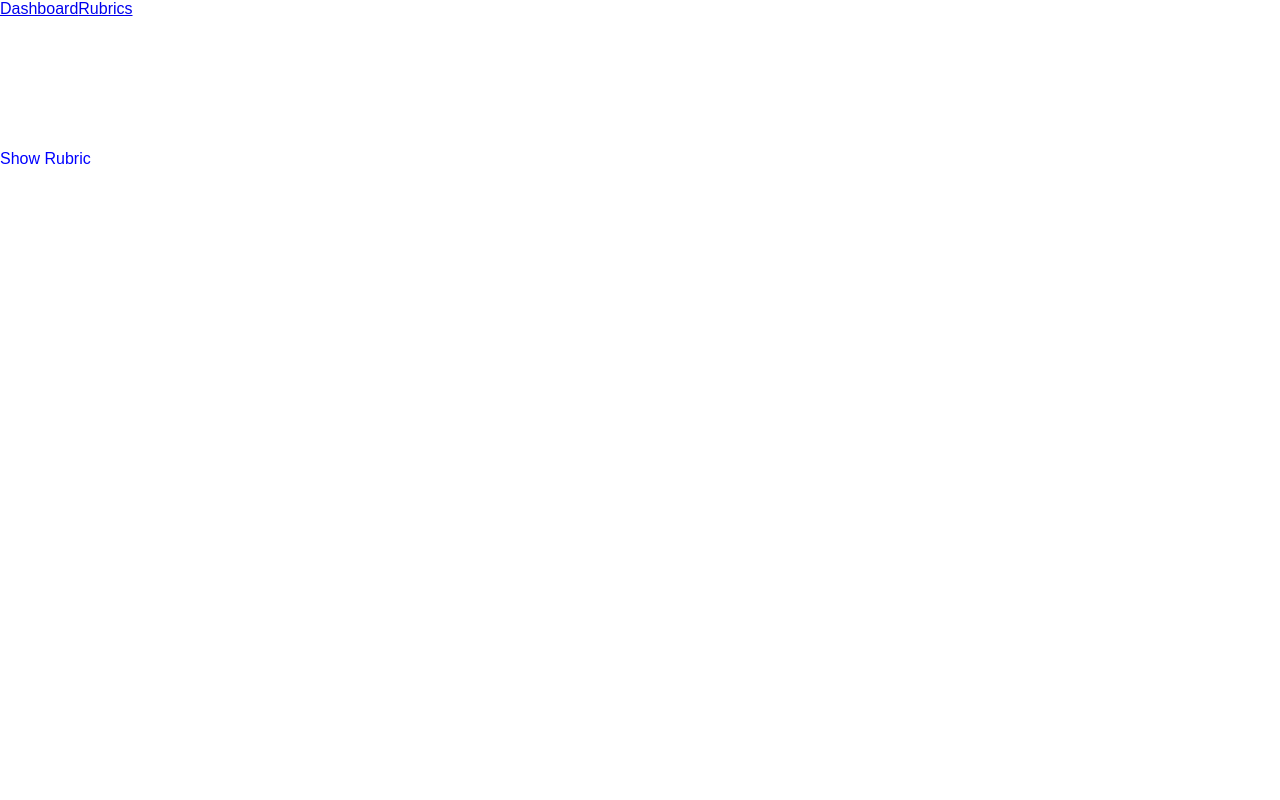
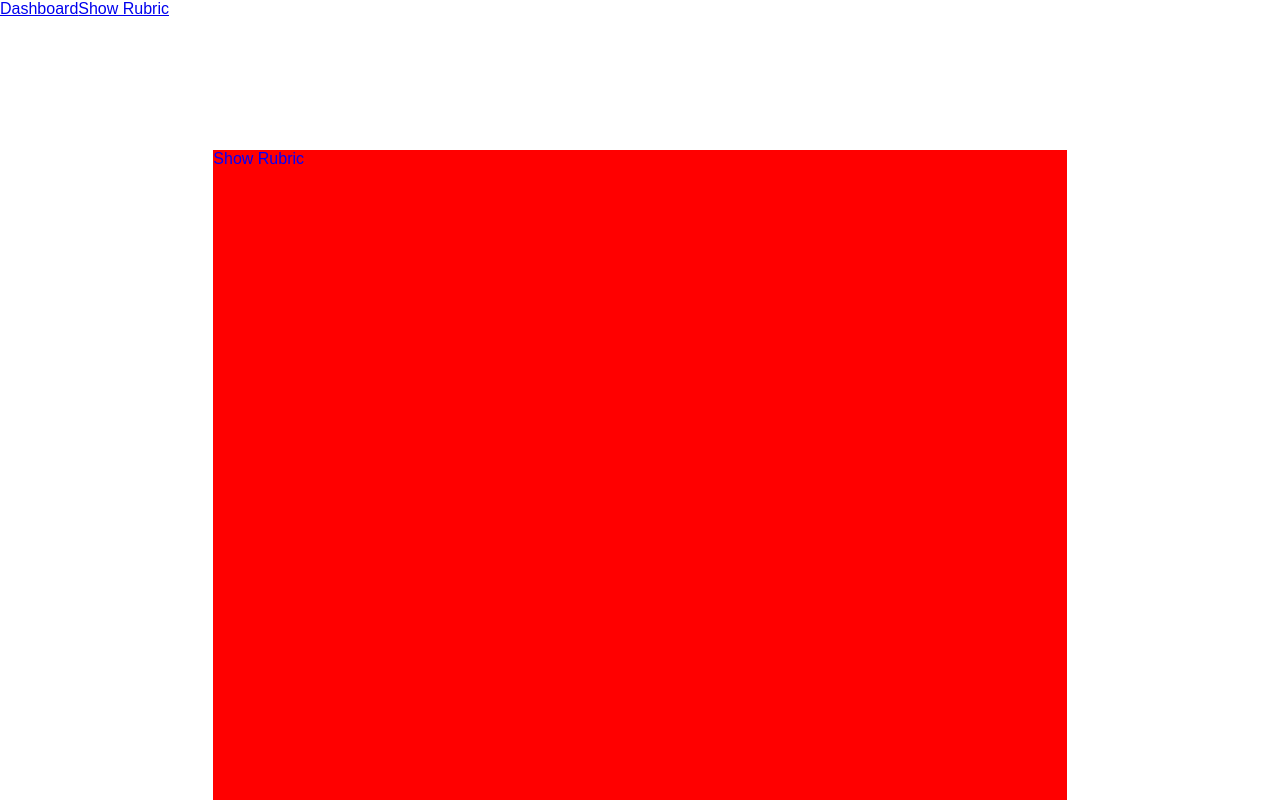
Before and after one commit to brightmanforever022/Broaden-io-client, a React (Create React App) app: page /rubric in a window 1280 px wide. Built offline with nearby package versions, Linux system fonts and the light colour scheme.

Commit message:
fixed rubric link

```diff
--- a/src/App.js
+++ b/src/App.js
@@ -12,7 +12,7 @@ class App extends Component {
         <div className="container">
           <Header />
           <Switch>
-            <Route path="/" component={Dashboard} exact={true } />
+            <Route path="/" component={Dashboard} exact={true} />
             <Route path="/rubric" component={Rubric} />
           </Switch>
         </div>
--- a/src/components/Header.js
+++ b/src/components/Header.js
@@ -6,9 +6,8 @@ class Header extends Component {
     // TODO:add activeClassName for when the link is selected
     return (
       <header>
-
         <NavLink to="/"exact={true}>Dashboard</NavLink>
-        <NavLink to="/rubrics">Rubrics</NavLink>
+        <NavLink to="/rubric">Show Rubric</NavLink>
       </header>
     );
   }
--- a/src/components/Rubric.js
+++ b/src/components/Rubric.js
@@ -1,10 +1,10 @@
 import React, { Component } from 'react';
-
+import '../styles/styles.css';
 
 class Rubric extends Component {
   render() {
     return (
-      <div>
+      <div className="content">
         Show Rubric
       </div>
     );
```
